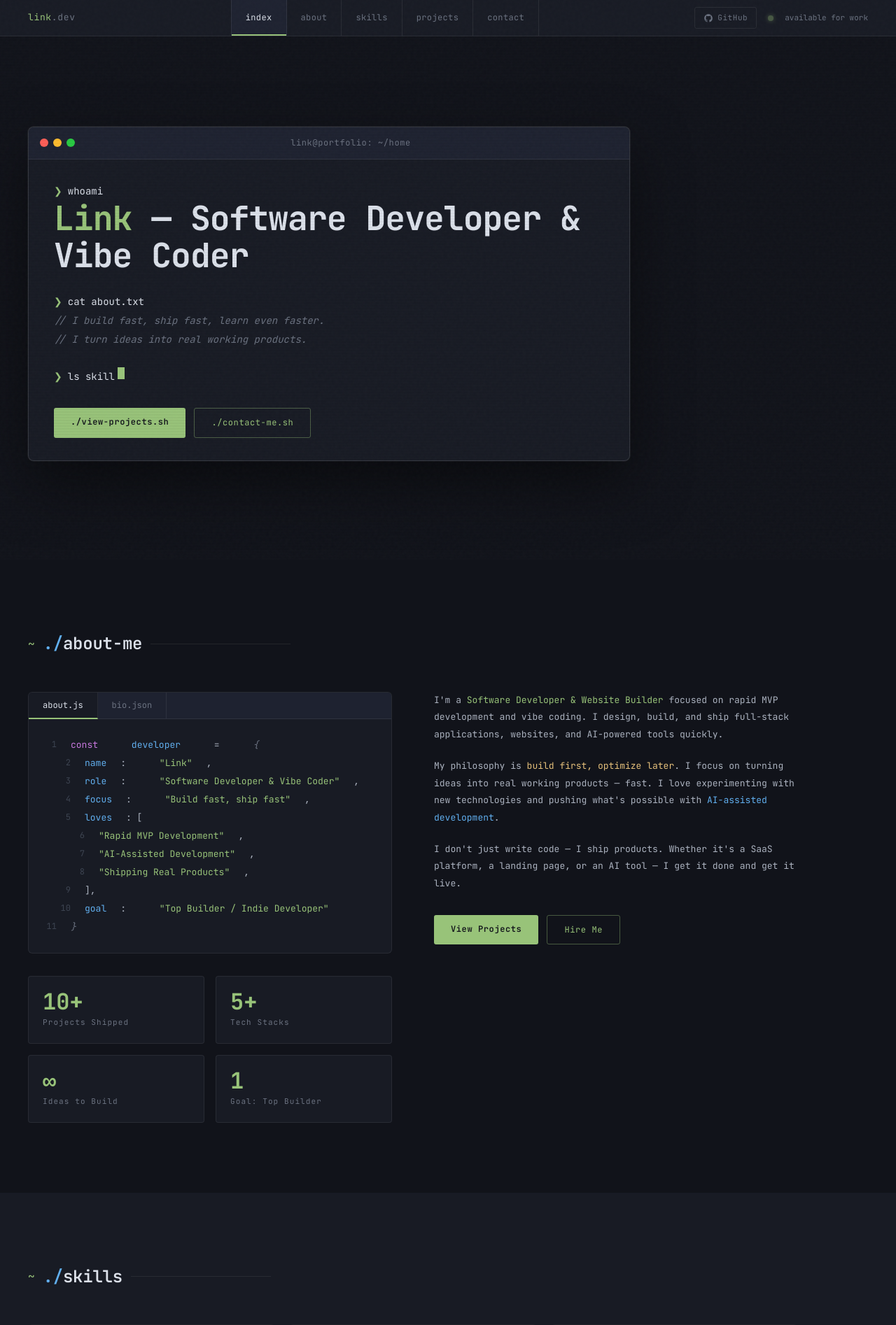
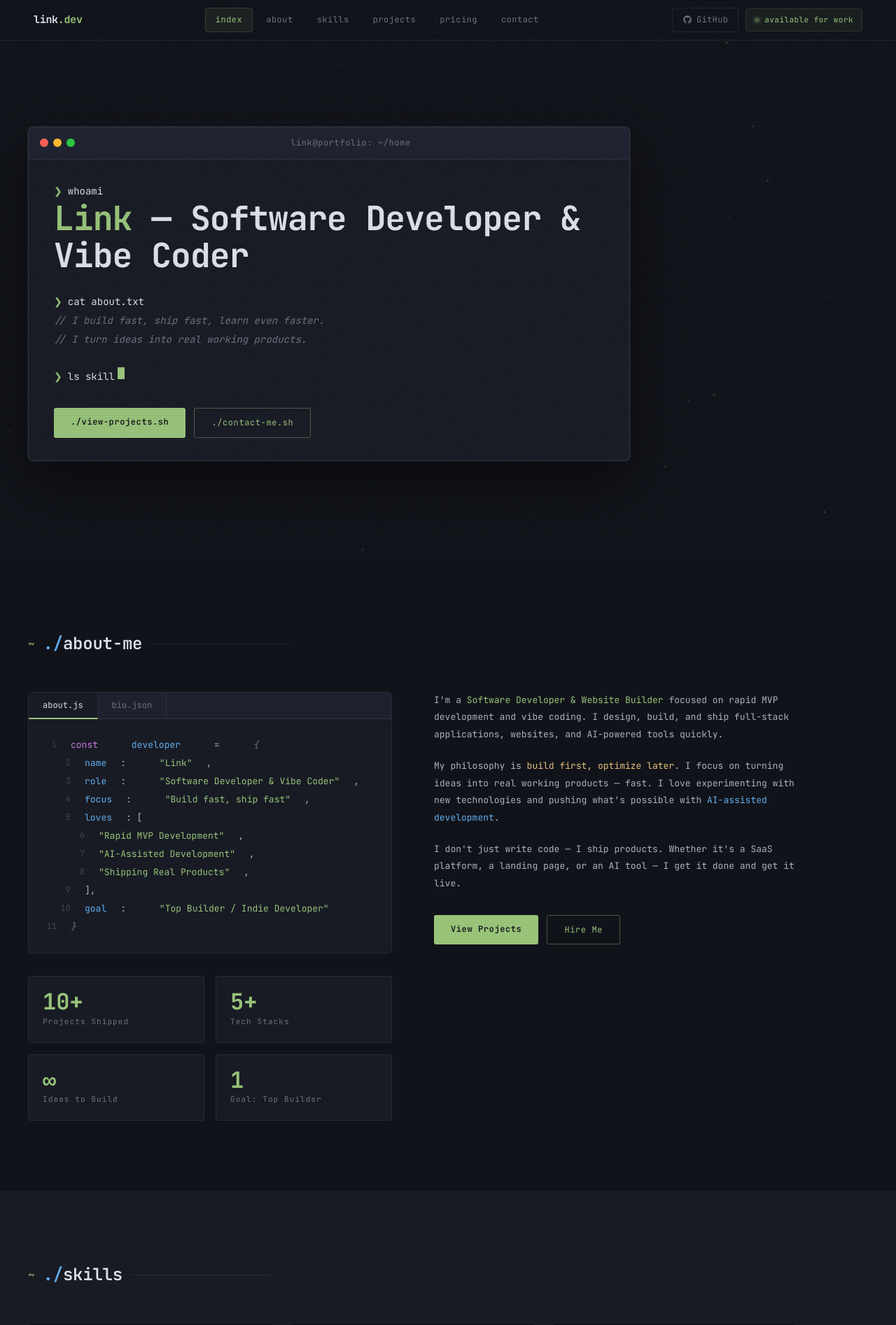
Before and after one commit to savewinkie/portfolio, a Next.js app: page / in a window 1280 px wide. Shown: the top 1894 px of the page at 70% size. Built offline with nearby package versions, Linux system fonts and the light colour scheme.

Commit message:
redesign navbar

```diff
--- a/app/globals.css
+++ b/app/globals.css
@@ -47,97 +47,227 @@ body::after {
   z-index: 9999;
 }
 
+/* ── Loader ── */
+.loader {
+  position: fixed;
+  inset: 0;
+  background: var(--bg);
+  z-index: 9998;
+  display: flex;
+  align-items: center;
+  justify-content: center;
+  animation: loaderFade 0.4s ease 1.4s forwards;
+}
+
+@keyframes loaderFade {
+  to { opacity: 0; pointer-events: none; }
+}
+
+.loader-content {
+  display: flex;
+  flex-direction: column;
+  align-items: center;
+  gap: 16px;
+}
+
+.loader-logo {
+  font-family: var(--font);
+  font-size: 28px;
+  font-weight: 700;
+  color: var(--fg-bright);
+  letter-spacing: -0.02em;
+}
+
+.loader-logo span { color: var(--green); }
+
+.loader-text {
+  font-size: 12px;
+  color: var(--fg-dim);
+  letter-spacing: 0.1em;
+  height: 16px;
+}
+
+.loader-bar-wrap {
+  width: 200px;
+  height: 2px;
+  background: var(--bg-3);
+  border-radius: 2px;
+  overflow: hidden;
+}
+
+.loader-bar {
+  height: 100%;
+  background: var(--green);
+  border-radius: 2px;
+  transition: width 0.03s linear;
+  box-shadow: 0 0 8px var(--green);
+}
+
+.loader-percent {
+  font-size: 11px;
+  color: var(--green);
+  letter-spacing: 0.1em;
+}
+
+/* ── Animated gradient border on cards ── */
+.project-card,
+.pricing-card,
+.skill-card {
+  --angle: 0deg;
+}
+
+@property --angle {
+  syntax: '<angle>';
+  initial-value: 0deg;
+  inherits: false;
+}
+
+.project-card:hover,
+.pricing-card:hover {
+  border-color: transparent !important;
+  background-image: linear-gradient(var(--bg-2), var(--bg-2)),
+    conic-gradient(from var(--angle), var(--green), var(--blue), var(--purple), var(--cyan), var(--green));
+  background-origin: border-box;
+  background-clip: padding-box, border-box;
+  animation: rotateBorder 3s linear infinite;
+}
+
+@keyframes rotateBorder {
+  to { --angle: 360deg; }
+}
+
+/* ── Enhanced scanline ── */
+.hero-scanline {
+  background: repeating-linear-gradient(
+    0deg,
+    transparent,
+    transparent 3px,
+    rgba(0,0,0,0.04) 3px,
+    rgba(0,0,0,0.04) 4px
+  );
+  animation: scanMove 8s linear infinite;
+}
+
+@keyframes scanMove {
+  0% { background-position: 0 0; }
+  100% { background-position: 0 100px; }
+}
+
 /* ── Navbar ── */
 .navbar {
   position: fixed;
   top: 0; left: 0; right: 0;
   z-index: 100;
-  background: var(--bg-2);
+  background: rgba(17, 19, 26, 0.85);
+  backdrop-filter: blur(16px);
+  -webkit-backdrop-filter: blur(16px);
   border-bottom: 1px solid var(--border);
   display: flex;
   align-items: center;
   justify-content: space-between;
-  padding: 0 40px;
-  height: 52px;
+  padding: 0 48px;
+  height: 58px;
+  gap: 32px;
 }
+
+.nav-logo {
+  color: var(--fg-bright);
+  font-size: 15px;
+  font-weight: 700;
+  text-decoration: none;
+  letter-spacing: -0.02em;
+  flex-shrink: 0;
+}
+
+.nav-logo span { color: var(--green); }
 
 .nav-tabs {
   display: flex;
-  height: 100%;
-  align-items: flex-end;
-  gap: 0;
+  align-items: center;
+  gap: 4px;
+  flex: 1;
+  justify-content: center;
 }
 
 .nav-tab {
   font-size: 12px;
-  padding: 0 20px;
-  height: 100%;
+  padding: 6px 14px;
+  border-radius: 4px;
   display: flex;
   align-items: center;
   color: var(--fg-dim);
   text-decoration: none;
-  border-right: 1px solid var(--border);
   transition: all 0.2s;
-  letter-spacing: 0.03em;
-  position: relative;
+  letter-spacing: 0.04em;
+  border: 1px solid transparent;
 }
 
-.nav-tab:first-child { border-left: 1px solid var(--border); }
-
-.nav-tab:hover,
-.nav-tab.active {
+.nav-tab:hover {
   color: var(--fg-bright);
   background: var(--bg-3);
+  border-color: var(--border);
 }
 
-.nav-tab.active::after {
-  content: '';
-  position: absolute;
-  bottom: 0; left: 0; right: 0;
-  height: 2px;
-  background: var(--green);
+.nav-tab.active {
+  color: var(--green);
+  background: rgba(152, 195, 121, 0.08);
+  border-color: rgba(152, 195, 121, 0.2);
 }
-
-.nav-logo {
-  color: var(--green);
-  font-size: 13px;
-  text-decoration: none;
-  letter-spacing: 0.05em;
-}
-
-.nav-logo span { color: var(--fg-dim); }
 
 .nav-right {
   display: flex;
   align-items: center;
-  gap: 16px;
+  gap: 10px;
+  flex-shrink: 0;
 }
 
 .nav-github {
   display: flex;
   align-items: center;
   gap: 6px;
-  font-size: 11px;
+  font-size: 12px;
   color: var(--fg-dim);
   text-decoration: none;
+  padding: 6px 14px;
+  border-radius: 4px;
   border: 1px solid var(--border);
-  padding: 5px 12px;
-  border-radius: 3px;
   transition: all 0.2s;
-  letter-spacing: 0.05em;
+  letter-spacing: 0.03em;
 }
 
 .nav-github:hover {
-  color: var(--green);
-  border-color: rgba(152,195,121,0.3);
-  background: rgba(152,195,121,0.06);
+  color: var(--fg-bright);
+  border-color: var(--border-2);
+  background: var(--bg-3);
 }
 
-.nav-dot { width: 8px; height: 8px; border-radius: 50%; background: var(--green); box-shadow: 0 0 6px var(--green); animation: blink 2s ease-in-out infinite; }
+.nav-status-wrap {
+  display: flex;
+  align-items: center;
+  gap: 7px;
+  padding: 6px 12px;
+  border-radius: 4px;
+  background: rgba(152, 195, 121, 0.06);
+  border: 1px solid rgba(152, 195, 121, 0.15);
+}
+
+.nav-dot {
+  width: 7px; height: 7px;
+  border-radius: 50%;
+  background: var(--green);
+  box-shadow: 0 0 6px var(--green);
+  animation: blink 2s ease-in-out infinite;
+  flex-shrink: 0;
+}
 
 @keyframes blink { 0%,100% { opacity: 1; } 50% { opacity: 0.3; } }
 
-.nav-status { font-size: 11px; color: var(--fg-dim); }
+.nav-status {
+  font-size: 11px;
+  color: var(--green);
+  letter-spacing: 0.04em;
+  white-space: nowrap;
+}
 
 /* ── Hero ── */
 .hero {
--- a/app/page.js
+++ b/app/page.js
@@ -8,13 +8,17 @@ import Pricing from '@/components/Pricing';
 import Contact from '@/components/Contact';
 import Footer from '@/components/Footer';
 import ScrollReveal from '@/components/ScrollReveal';
+import Loader from '@/components/Loader';
+import Particles from '@/components/Particles';
 
 export default function Home() {
   return (
     <>
+      <Loader />
+      <Particles />
       <ScrollReveal />
       <Navbar />
-      <main>
+      <main style={{ position: 'relative', zIndex: 1 }}>
         <Hero />
         <About />
         <Skills />
--- a/components/About.js
+++ b/components/About.js
@@ -1,3 +1,45 @@
+'use client';
+
+import { useEffect, useRef, useState } from 'react';
+
+function Counter({ target, suffix = '' }) {
+  const [count, setCount] = useState(0);
+  const ref = useRef(null);
+  const started = useRef(false);
+
+  useEffect(() => {
+    const observer = new IntersectionObserver(([entry]) => {
+      if (entry.isIntersecting && !started.current) {
+        started.current = true;
+        if (target === '∞') { setCount('∞'); return; }
+        const num = parseInt(target);
+        const duration = 1500;
+        const steps = 40;
+        const increment = num / steps;
+        let current = 0;
+        const timer = setInterval(() => {
+          current += increment;
+          if (current >= num) {
+            setCount(num);
+            clearInterval(timer);
+          } else {
+            setCount(Math.floor(current));
+          }
+        }, duration / steps);
+      }
+    }, { threshold: 0.5 });
+
+    if (ref.current) observer.observe(ref.current);
+    return () => observer.disconnect();
+  }, [target]);
+
+  return (
+    <span ref={ref} className="stat-num">
+      {count}{count !== '∞' && count > 0 ? suffix : count === '∞' ? '' : ''}
+    </span>
+  );
+}
+
 export default function About() {
   return (
     <section id="about">
@@ -31,19 +73,19 @@ export default function About() {
 
           <div className="about-stats reveal reveal-delay-1">
             <div className="stat-box">
-              <div className="stat-num">10+</div>
+              <Counter target="10" suffix="+" />
               <div className="stat-lbl">Projects Shipped</div>
             </div>
             <div className="stat-box">
-              <div className="stat-num">5+</div>
+              <Counter target="5" suffix="+" />
               <div className="stat-lbl">Tech Stacks</div>
             </div>
             <div className="stat-box">
-              <div className="stat-num">∞</div>
+              <Counter target="∞" />
               <div className="stat-lbl">Ideas to Build</div>
             </div>
             <div className="stat-box">
-              <div className="stat-num">1</div>
+              <Counter target="1" />
               <div className="stat-lbl">Goal: Top Builder</div>
             </div>
           </div>
@@ -66,10 +108,9 @@ export default function About() {
             SaaS platform, a landing page, or an AI tool — I get it done and
             get it live.
           </p>
-
           <div style={{ marginTop: '32px', display: 'flex', gap: '12px', flexWrap: 'wrap' }}>
             <a href="#projects" className="btn-primary">View Projects</a>
-            <a href="#contact"  className="btn-outline">Hire Me</a>
+            <a href="#contact" className="btn-outline">Hire Me</a>
           </div>
         </div>
       </div>
--- /dev/null
+++ b/components/Loader.js
@@ -0,0 +1,54 @@
+'use client';
+
+import { useState, useEffect } from 'react';
+
+export default function Loader() {
+  const [visible, setVisible] = useState(true);
+  const [progress, setProgress] = useState(0);
+  const [text, setText] = useState('initializing...');
+
+  useEffect(() => {
+    const texts = ['initializing...', 'loading modules...', 'compiling assets...', 'ready.'];
+    let textIdx = 0;
+
+    const textTimer = setInterval(() => {
+      textIdx++;
+      if (textIdx < texts.length) setText(texts[textIdx]);
+    }, 400);
+
+    const progTimer = setInterval(() => {
+      setProgress(prev => {
+        if (prev >= 100) {
+          clearInterval(progTimer);
+          return 100;
+        }
+        return prev + 2;
+      });
+    }, 28);
+
+    const hideTimer = setTimeout(() => {
+      setVisible(false);
+    }, 1600);
+
+    return () => {
+      clearInterval(textTimer);
+      clearInterval(progTimer);
+      clearTimeout(hideTimer);
+    };
+  }, []);
+
+  if (!visible) return null;
+
+  return (
+    <div className="loader">
+      <div className="loader-content">
+        <div className="loader-logo">link<span>.dev</span></div>
+        <div className="loader-text">{text}</div>
+        <div className="loader-bar-wrap">
+          <div className="loader-bar" style={{ width: `${progress}%` }} />
+        </div>
+        <div className="loader-percent">{progress}%</div>
+      </div>
+    </div>
+  );
+}
--- a/components/Navbar.js
+++ b/components/Navbar.js
@@ -10,6 +10,7 @@ export default function Navbar() {
         <a href="#about"    className="nav-tab">about</a>
         <a href="#skills"   className="nav-tab">skills</a>
         <a href="#projects" className="nav-tab">projects</a>
+        <a href="#pricing"  className="nav-tab">pricing</a>
         <a href="#contact"  className="nav-tab">contact</a>
       </div>
 
@@ -25,8 +26,11 @@ export default function Navbar() {
           </svg>
           GitHub
         </a>
-        <div className="nav-dot" />
-        <span className="nav-status">available for work</span>
+
+        <div className="nav-status-wrap">
+          <div className="nav-dot" />
+          <span className="nav-status">available for work</span>
+        </div>
       </div>
     </nav>
   );
--- /dev/null
+++ b/components/Particles.js
@@ -0,0 +1,87 @@
+'use client';
+
+import { useEffect, useRef } from 'react';
+
+export default function Particles() {
+  const canvasRef = useRef(null);
+
+  useEffect(() => {
+    const canvas = canvasRef.current;
+    const ctx = canvas.getContext('2d');
+    let animId;
+
+    const resize = () => {
+      canvas.width = window.innerWidth;
+      canvas.height = window.innerHeight;
+    };
+    resize();
+    window.addEventListener('resize', resize);
+
+    const particles = Array.from({ length: 60 }, () => ({
+      x: Math.random() * canvas.width,
+      y: Math.random() * canvas.height,
+      r: Math.random() * 1.5 + 0.3,
+      vx: (Math.random() - 0.5) * 0.3,
+      vy: (Math.random() - 0.5) * 0.3,
+      alpha: Math.random() * 0.4 + 0.1,
+    }));
+
+    const draw = () => {
+      ctx.clearRect(0, 0, canvas.width, canvas.height);
+
+      particles.forEach(p => {
+        p.x += p.vx;
+        p.y += p.vy;
+        if (p.x < 0) p.x = canvas.width;
+        if (p.x > canvas.width) p.x = 0;
+        if (p.y < 0) p.y = canvas.height;
+        if (p.y > canvas.height) p.y = 0;
+
+        ctx.beginPath();
+        ctx.arc(p.x, p.y, p.r, 0, Math.PI * 2);
+        ctx.fillStyle = `rgba(152, 195, 121, ${p.alpha})`;
+        ctx.fill();
+      });
+
+      // Draw lines between close particles
+      for (let i = 0; i < particles.length; i++) {
+        for (let j = i + 1; j < particles.length; j++) {
+          const dx = particles[i].x - particles[j].x;
+          const dy = particles[i].y - particles[j].y;
+          const dist = Math.sqrt(dx * dx + dy * dy);
+          if (dist < 120) {
+            ctx.beginPath();
+            ctx.moveTo(particles[i].x, particles[i].y);
+            ctx.lineTo(particles[j].x, particles[j].y);
+            ctx.strokeStyle = `rgba(152, 195, 121, ${0.06 * (1 - dist / 120)})`;
+            ctx.lineWidth = 0.5;
+            ctx.stroke();
+          }
+        }
+      }
+
+      animId = requestAnimationFrame(draw);
+    };
+
+    draw();
+
+    return () => {
+      cancelAnimationFrame(animId);
+      window.removeEventListener('resize', resize);
+    };
+  }, []);
+
+  return (
+    <canvas
+      ref={canvasRef}
+      style={{
+        position: 'fixed',
+        top: 0, left: 0,
+        width: '100%', height: '100%',
+        pointerEvents: 'none',
+        zIndex: 0,
+        opacity: 0.6,
+      }}
+    />
+  );
+}
```
